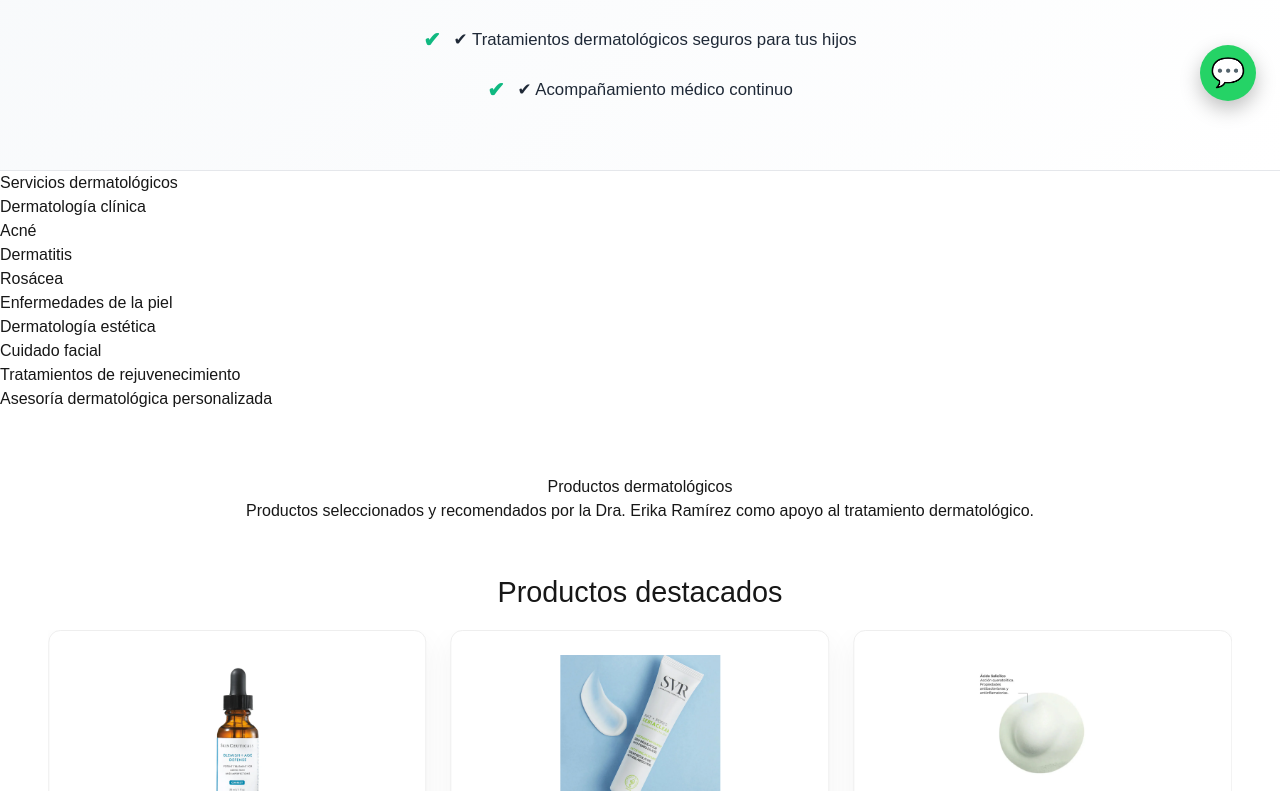
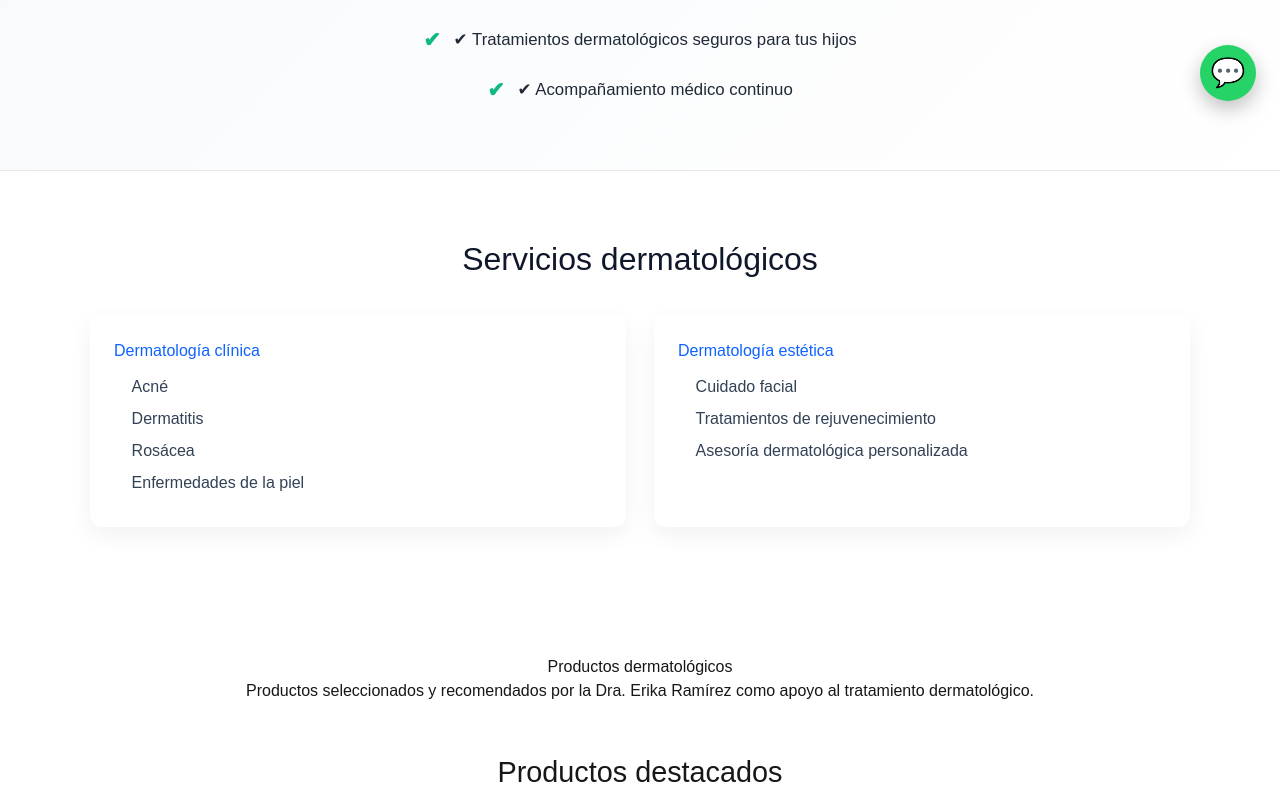
Before and after one commit to KingCas78/dermamedical-next, a Next.js app: page / in a window 1280 px wide. Shown: the part 675-1466 px from the top of the page. Built offline with nearby package versions, Linux system fonts and the light colour scheme.

Commit message:
Add styles for services section

```diff
--- a/app/globals.css
+++ b/app/globals.css
@@ -344,3 +344,53 @@ body {
 .swiper-slide {
   height: auto;
 }
+
+/* Services Section */
+.services {
+  padding: 4rem 2rem;
+  background: #ffffff;
+}
+
+.services h2 {
+  text-align: center;
+  font-size: 2rem;
+  margin-bottom: 2rem;
+  color: #0f172a;
+}
+
+.services-grid {
+  display: grid;
+  grid-template-columns: repeat(auto-fit, minmax(260px, 1fr));
+  gap: 1.75rem;
+  max-width: 1100px;
+  margin: 0 auto;
+}
+
+.service-card {
+  background: #fff;
+  border-radius: 12px;
+  padding: 1.5rem;
+  box-shadow: 0 8px 24px rgba(2,6,23,0.06);
+  transition: transform 200ms ease, box-shadow 200ms ease;
+  text-align: left;
+}
+
+.service-card:hover {
+  transform: translateY(-6px);
+  box-shadow: 0 16px 36px rgba(2,6,23,0.09);
+}
+
+.service-card h3 {
+  color: #0e63ff;
+  margin-bottom: 0.75rem;
+}
+
+.service-card ul {
+  margin: 0;
+  padding-left: 1.1rem;
+  color: #334155;
+}
+
+.service-card li {
+  margin-bottom: 0.5rem;
+}
```
